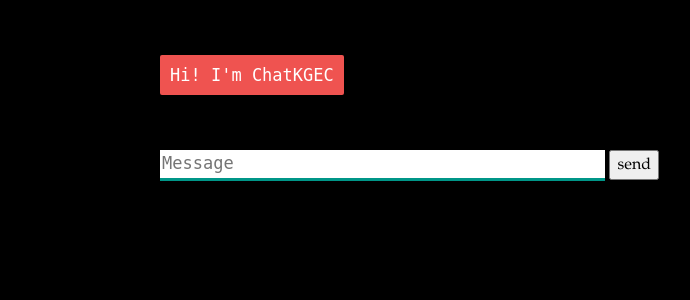
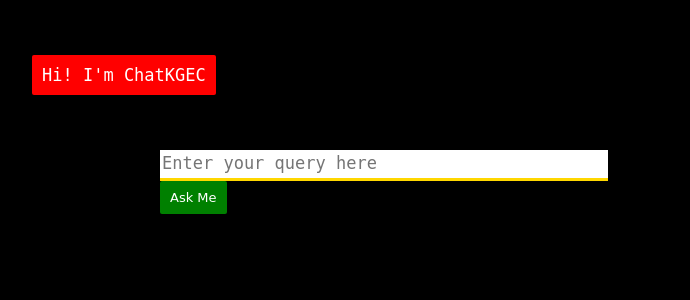
Before and after one commit to csedp/ChatKGEC, a Django app: page /chat in a window 1280 px wide. Shown: the part 72-372 px from the top of the page, without its empty margins (224-914 px from the left). Run offline with Django 4.2, Linux system fonts and the light colour scheme; parts of the project's set-up code (start-up, migrations or seed data) failed here and were passed over.

Commit message:
bugfix and imporvements

```diff
--- a/static/chat.css
+++ b/static/chat.css
@@ -22,7 +22,7 @@ h3 {
     background-color: black;
     margin-left: auto;
     margin-right: auto;
-    width: 40%;
+    width: 60%;
     margin-top: 60px;
 }
 
@@ -34,17 +34,30 @@ h3 {
 }
 
 #textInput {
-    width: 87%;
+    width: 35vw;
     border: none;
-    border-bottom: 3px solid #009688;
+    border-bottom: 3px solid gold;
     font-family: monospace;
     font-size: 17px;
 }
 
+#textInput:focus {
+    background-color: lightskyblue;
+}
+
 #buttonInput {
-    padding: 3px;
-    font-family: monospace;
-    font-size: 17px;
+    background-color: green;
+    color: white;
+    border: none;
+    padding: 7px 10px;
+    font-size: 13px;
+    font-family: cursive;
+    cursor: pointer;
+    border-radius: 2px;
+}
+
+#buttonInput:hover{
+    background-color: navy;
 }
 
 .userText {
@@ -56,7 +69,7 @@ h3 {
 }
 
 .userText span {
-    background-color: #009688;
+    background-color: blue;
     padding: 10px;
     border-radius: 2px;
 }
@@ -70,10 +83,15 @@ h3 {
 }
 
 .botText span {
-    background-color: #EF5350;
+    background-color: red;
     padding: 10px;
     border-radius: 2px;
+    width: 50vw;
 }
+
+
+
+
 
 #tidbit {
     position: absolute;
--- a/templates/chat.html
+++ b/templates/chat.html
@@ -70,8 +70,8 @@
             <p class="botText"><span>Hi! I'm ChatKGEC</span></p>
         </div>
         <div id="userInput">
-            <input id="textInput" type="text" name="msg" placeholder="Message">
-            <input type="submit" value="send" />
+            <input id="textInput" type="text" name="msg" placeholder="Enter your query here">
+            &nbsp;&nbsp;<input id="buttonInput" type="submit" value="Ask Me" />
         </div>
     </div>
 
```
